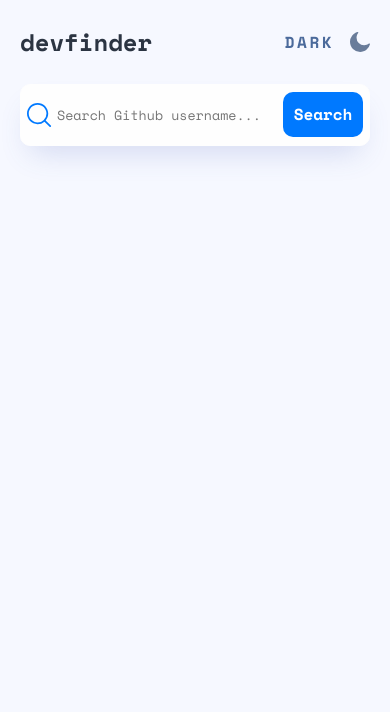
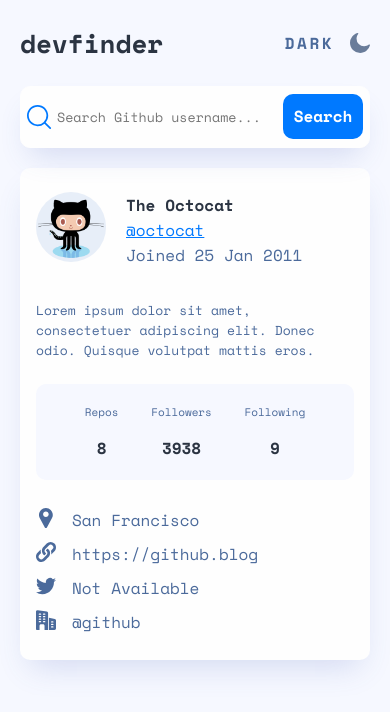
Before and after one commit to matsuyami/github-user-search, a Vue app: page / in a window 390 px wide. Shown: the top 712 px of the page. Built offline with nearby package versions, Linux system fonts and the light colour scheme.

Commit message:
default mobile layout done

```diff
--- a/src/App.vue
+++ b/src/App.vue
@@ -1,5 +1,5 @@
 <template>
-  <main id='app theme-dark'>
+  <main id='app'>
     <GithubInput/>
   </main>
 </template>
--- a/src/assets/styles/main.css
+++ b/src/assets/styles/main.css
@@ -21,11 +21,15 @@
   --ff:      'Space Mono', monospace;
   --fw-bold: 700;
 
-  --body-fs: 0.9375rem;
+  --xs-fs:   0.6875rem;
+  --sm-fs:   0.8125rem;
+  --body-fs: 1rem;
   --h1-fs:   1.625rem;
   --h2-fs:   1.375rem;
   --h3-fs:   1rem;
   --h4-fs:   0.8125rem;
+
+  --box-shadow: 0px 16px 30px -10px rgba(70, 96, 187, 0.2);
 
 }
 
--- a/src/components/GithubInput.vue
+++ b/src/components/GithubInput.vue
@@ -12,15 +12,18 @@
      />
     <button class='searchForm__button'>Search</button>
   </form>
+  <GithubProfile/>
 </template>
 
 <script>
 import ThemeSwitcher from './ThemeSwitcher.vue'
+import GithubProfile from './GithubProfile.vue'
 
 export default {
   name: 'GithubInput',
   components: {
     ThemeSwitcher,
+    GithubProfile,
   }
 }
 </script>
@@ -43,7 +46,7 @@
     padding: var(--spacer-lg) var(--spacer-md);
     border-radius: var(--br);
     border: 1px solid var(--primary-clr);
-    box-shadow: 0px 16px 30px -10px rgba(70, 96, 187, 0.2);
+    box-shadow: var(--box-shadow);
     color: var(--primary-font-clr);
     padding-left: calc(var(--spacer-md) + var(--spacer-lg));
   }
--- /dev/null
+++ b/src/components/GithubProfile.vue
@@ -0,0 +1,165 @@
+<template>
+  <section class='profile'>
+    <div class='profile__info'>
+      <picture class='profile__picture'>
+        <img class='profile__img' src='../assets/img/octocat.png' />
+      </picture>
+      <div class='profile__name'>
+        <h2 class='profile__heading'> The Octocat </h2>
+        <a class='profile__link' href='#'>@octocat</a>
+        <div class='profile__date'>Joined 25 Jan 2011</div>
+      </div>
+    </div>
+    <div class='profile__description'>
+      Lorem ipsum dolor sit amet, consectetuer adipiscing elit. Donec odio. Quisque volutpat mattis eros.
+    </div>
+
+    <div class='profile__stats'>
+      <div class='profile__repos'>
+        <div class='profile__statText'>Repos</div>
+        <div class='profile__statNum'>8</div>
+      </div>
+      <div class='profile__followers'>
+        <div class='profile__statText'>Followers</div>
+        <div class='profile__statNum'>3938</div>
+      </div>
+      <div class='profile__following'>
+        <div class='profile__statText'>Following</div>
+        <div class='profile__statNum'>9</div>
+      </div>
+    </div>
+
+    <div class='profile__links'>
+      <div class='profile__linkDetail'>
+        <picture>
+          <img class='profile__linkImg'
+            src='../assets/img/icon-location.svg' alt='location'/>
+        </picture>
+        <div class='profile__linkInfo'>San Francisco</div>
+
+      </div>
+      <div class='profile__linkDetail'>
+        <picture>
+          <img class='profile__linkImg'
+            src='../assets/img/icon-website.svg' alt='website'/>
+        </picture>
+        <div class='profile__linkInfo'>
+          <a href='#'>https://github.blog</a>
+        </div>
+
+      </div>
+      <div class='profile__linkDetail'>
+        <picture>
+          <img class='profile__linkImg'
+            src='../assets/img/icon-twitter.svg' alt='twitter'/>
+        </picture>
+        <div class='profile__linkInfo'>Not Available</div>
+
+      </div>
+      <div class='profile__linkDetail'>
+        <picture>
+          <img class='profile__linkImg'
+            src='../assets/img/icon-company.svg' alt='work'/>
+        </picture>
+        <div class='profile__linkInfo'>@github</div>
+
+      </div>
+    </div>
+  </section>
+</template>
+
+<script>
+export default {
+  name: 'GithubProfile',
+}
+</script>
+
+<style>
+  .profile {
+    width: 100%;
+    background-color: var(--primary-clr);
+    border-radius: var(--br);
+    box-shadow: var(--box-shadow);
+    padding: var(--spacer-xl) var(--spacer-md);
+    margin-top: var(--spacer-lg);
+  }
+
+  .profile__info {
+    display: flex;
+  }
+
+  .profile__name {
+    display: flex;
+    flex-direction: column;
+    justify-content: space-evenly;
+    margin-left: var(--spacer-lg);
+  }
+
+  .profile__img {
+    max-width: 4.375rem;
+    border-radius: 50%;
+    object-fit: cover;
+  }
+
+  .profile__heading {
+    font-size: 1rem;
+    color: var(--secondary-font-clr);
+  }
+
+  .profile__link {
+    color: var(--button-clr);
+  }
+
+  .profile__description {
+    font-size: var(--sm-fs);
+    margin-top: var(--spacer-2xl);
+  }
+
+  .profile__stats {
+    display: flex;
+    justify-content: space-evenly;
+    padding: var(--spacer-lg) var(--spacer-md);
+    background-color: var(--bg-clr);
+    border-radius: var(--br);
+    margin-top: var(--spacer-xl);
+  }
+
+  .profile__statText {
+    font-size: var(--xs-fs);
+   }
+
+  .profile__statNum {
+    color: var(--secondary-font-clr);
+    font-weight: var(--fw-bold);
+    text-align: center;
+    margin-top: var(--spacer-md);
+  }
+
+  .profile__links {
+    display: flex;
+    flex-direction: column;
+    margin-top: var(--spacer-lg);
+  }
+
+
+  .profile__linkDetail {
+    display: flex;
+    flex-direction: row;
+    margin-top: var(--spacer-xs);
+  }
+
+  .profile__linkImg {
+    width: var(--spacer-lg);
+    height: var(--spacer-lg);
+    object-fit: contain;
+  }
+  .profile__linkInfo {
+    margin-left: var(--spacer-md);
+  }
+
+  .profile__linkInfo > a {
+    text-decoration: none;
+    color: var(--primary-font-clr);
+  }
+
+</style>
--- a/src/components/ThemeSwitcher.vue
+++ b/src/components/ThemeSwitcher.vue
@@ -26,13 +26,13 @@
 
   .theme__heading{
     color: var(--secondary-font-clr);
+    font-size: var(--h1-fs);
   }
 
   .theme__switcher {
     display: flex;
     align-items: center;
   }
-
 
   .theme__type {
     text-transform: uppercase;
```
Also changed, not shown: src/assets/img/octocat.png (added), src/assets/logo.png (deleted).
